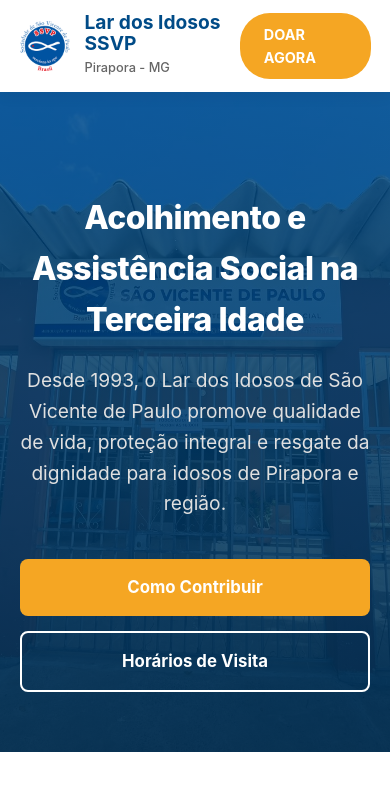
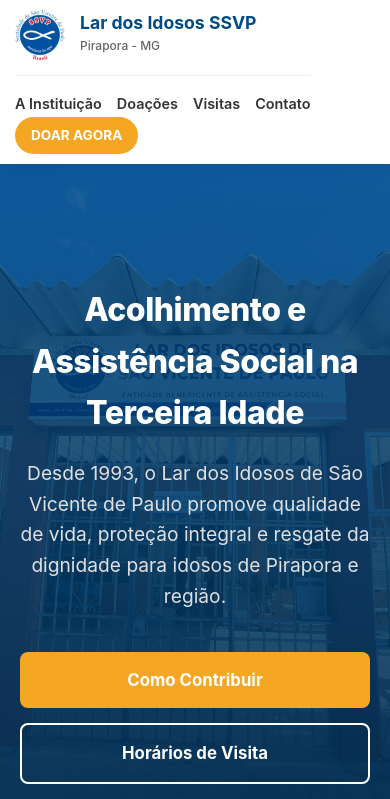
Before and after one commit to joaovitorsanguinete-a11y/site-asilo-pirapora, a plain HTML site: page index.html in a window 390 px wide. Shown: the top 799 px of the page. Drawn offline with Linux system fonts and the light colour scheme.

Commit message:
Add files via upload

```diff
--- a/style.css
+++ b/style.css
@@ -496,16 +496,53 @@
 
 /* --- RESPONSIVIDADE TOTAL PARA CELULARES --- */
 @media (max-width: 850px) {
-    /* Esconde o menu do topo para não amontoar */
+    /* 1. ARRUMANDO O CABEÇALHO (NAVBAR) */
+    .navbar {
+        flex-wrap: wrap; /* Permite que os elementos desçam de linha */
+        padding: 10px 15px;
+    }
+
+    .logo {
+        flex: 1; /* Ocupa o espaço necessário */
+    }
+
+    .logo-text h2 {
+        font-size: 1.1rem; /* Diminui a fonte da logo para dar espaço */
+    }
+
+    .logo-text span {
+        font-size: 0.75rem;
+    }
+
+    /* 2. CONSERTANDO O BOTÃO "DOAR AGORA" ESPREMIDO */
+    .btn-doar-nav {
+        padding: 8px 16px;
+        font-size: 0.85rem;
+        white-space: nowrap; /* Mágica: Obriga o texto a ficar numa linha só, não quebra mais! */
+    }
+
+    /* 3. VOLTANDO COM OS LINKS DO MENU */
     .nav-links {
-        display: none;
+        display: flex; /* Tira o "display: none" antigo */
+        width: 100%;
+        justify-content: center;
+        flex-wrap: wrap;
+        gap: 15px;
+        margin-top: 15px;
+        padding-top: 15px;
+        border-top: 1px solid #eaeaea; /* Coloca uma linha cinza elegante para separar */
+    }
+
+    .nav-links a {
+        font-size: 0.9rem;
     }
 
     /* Ajusta o banner inicial */
     .hero {
         height: auto;
-        padding: 100px 20px 60px 20px;
+        padding: 120px 20px 60px 20px;
     }
+
     .hero-content h1 {
         font-size: 2rem;
     }
@@ -515,6 +552,7 @@
         flex-direction: column;
         gap: 15px;
     }
+
     .btn-primary, .btn-secondary, .btn-whatsapp, .btn-copiar {
         width: 100%;
         text-align: center;
@@ -524,6 +562,7 @@
     .section {
         padding: 50px 0;
     }
+
     .section-header h2 {
         font-size: 1.8rem;
     }
@@ -548,6 +587,7 @@
     .visitas-wrapper {
         padding: 30px 15px;
     }
+
     .quadro-horarios p {
         font-size: 1.1rem;
     }
```
